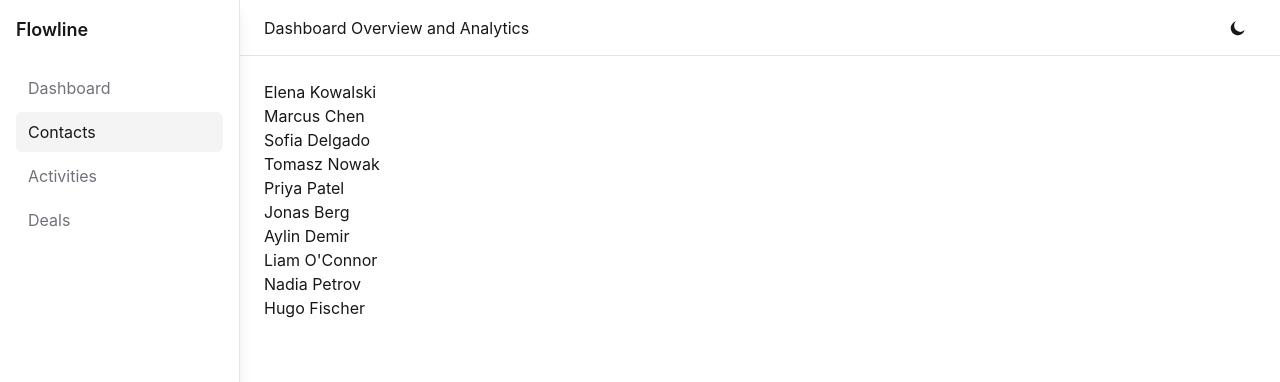
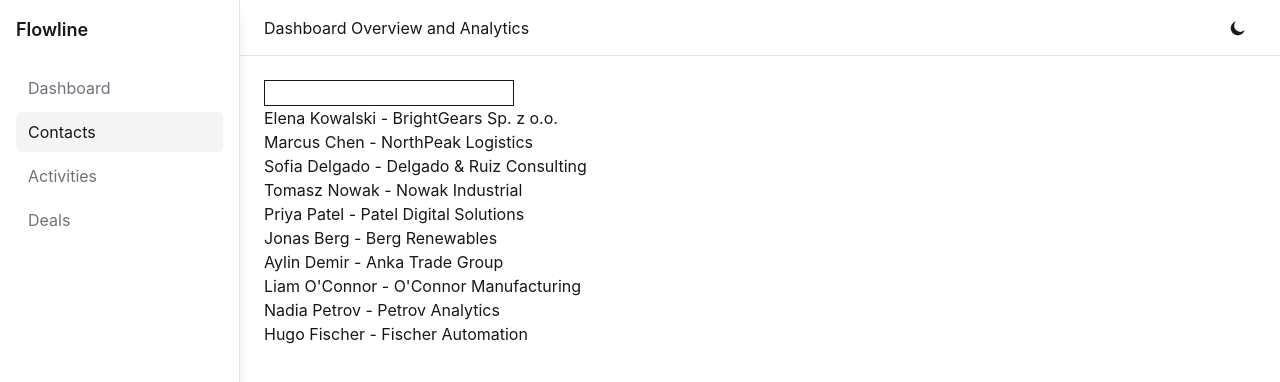
Before and after one commit to FiratCanTas/flowline, a React (Vite) app: page /contacts in a window 1280 px wide. Shown: the top 382 px of the page. Built offline with nearby package versions, Linux system fonts and the light colour scheme.

Commit message:
feat: add contact search

```diff
--- a/src/pages/Contacts.jsx
+++ b/src/pages/Contacts.jsx
@@ -1,7 +1,10 @@
 import { useQuery } from '@tanstack/react-query';
 import { getContacts } from '../features/contacts/api/contacts';
+import { useState } from 'react';
 
 const Contacts = () => {
+  const [search, setSearch] = useState('');
+
   const { isLoading, error, data } = useQuery({
     queryKey: ['contacts'],
     queryFn: getContacts,
@@ -13,12 +16,29 @@ const Contacts = () => {
     return <span>{error.message}</span>;
   }
 
+  const handleSearch = (event) => {
+    const text = event.target.value;
+    setSearch(text);
+  };
+
+  const filteredContacts = data?.filter(
+    (contact) =>
+      !search.trim() ||
+      contact.name.toLowerCase().includes(search.toLowerCase()) ||
+      contact.company.toLowerCase().includes(search.toLowerCase()),
+  );
+
   return (
-    <ul>
-      {data?.map((contact) => (
-        <li key={contact.id}>{contact.name}</li>
-      ))}
-    </ul>
+    <div>
+      <input type="text" value={search} onChange={handleSearch} className="border" />
+      <ul>
+        {filteredContacts?.map((contact) => (
+          <li key={contact.id}>
+            {contact.name} - {contact.company}
+          </li>
+        ))}
+      </ul>
+    </div>
   );
 };
 export default Contacts;
```
